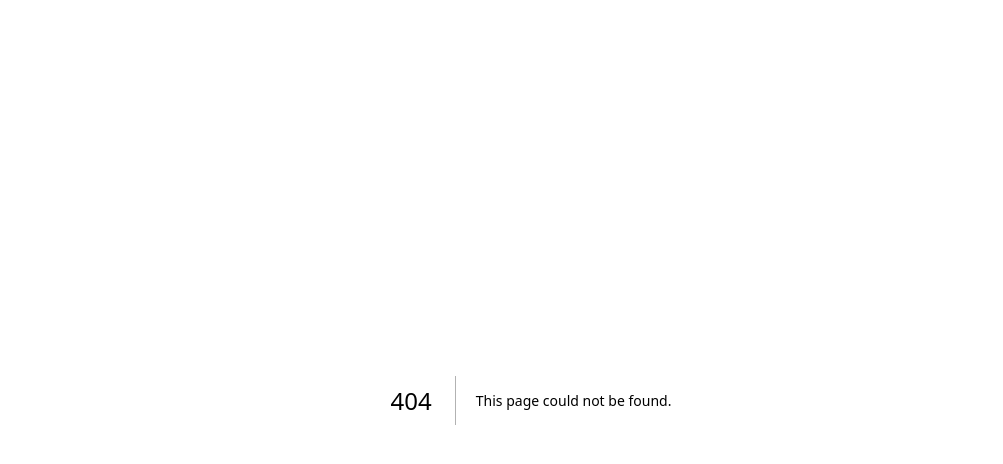
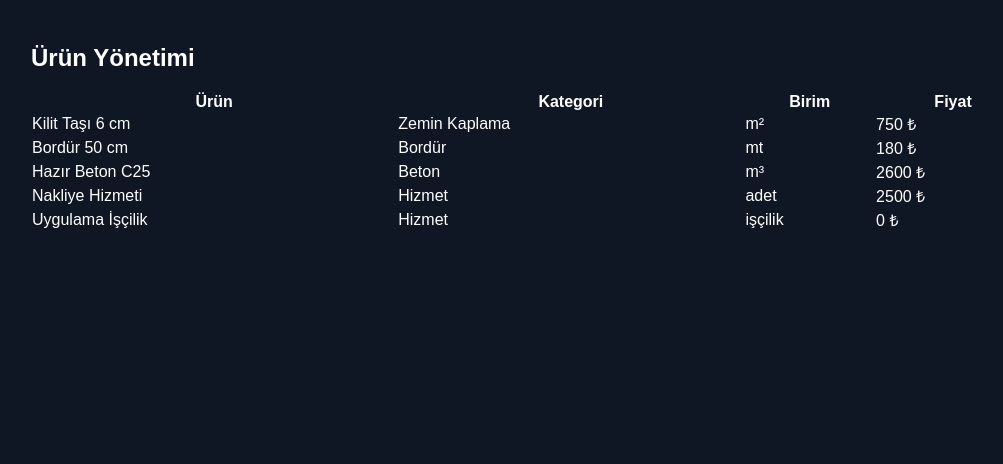
Before and after one commit to altasburhan2525-del/mta-saas0, a Next.js app: page /admin/products in a window 1280 px wide. Before the commit this address had no page. Shown: the top 464 px of the page, without its empty margins (109-1112 px from the left). Built offline with nearby package versions, Linux system fonts and the light colour scheme.

Commit message:
Add admin products page

```diff
--- /dev/null
+++ b/app/admin/products/page.tsx
@@ -0,0 +1,48 @@
+'use client';
+import { useEffect, useState } from 'react';
+
+type Product = {
+  id: string;
+  name: string;
+  category: string;
+  unit: string;
+  price: number;
+};
+
+export default function AdminProductsPage(){
+  const [products, setProducts] = useState<Product[]>([]);
+
+  useEffect(()=>{
+    fetch('/api/products')
+      .then(r=>r.json())
+      .then(data=>setProducts(data.products || []));
+  },[]);
+
+  return (
+    <main style={{minHeight:'100vh',background:'#0f1724',color:'#fff',padding:24,fontFamily:'Arial'}}>
+      <section style={{maxWidth:1000,margin:'0 auto'}}>
+        <h1>Ürün Yönetimi</h1>
+        <table style={{width:'100%',marginTop:20,borderCollapse:'collapse'}}>
+          <thead>
+            <tr>
+              <th>Ürün</th>
+              <th>Kategori</th>
+              <th>Birim</th>
+              <th>Fiyat</th>
+            </tr>
+          </thead>
+          <tbody>
+            {products.map(p=>(
+              <tr key={p.id}>
+                <td>{p.name}</td>
+                <td>{p.category}</td>
+                <td>{p.unit}</td>
+                <td>{p.price} ₺</td>
+              </tr>
+            ))}
+          </tbody>
+        </table>
+      </section>
+    </main>
+  );
+}
```
